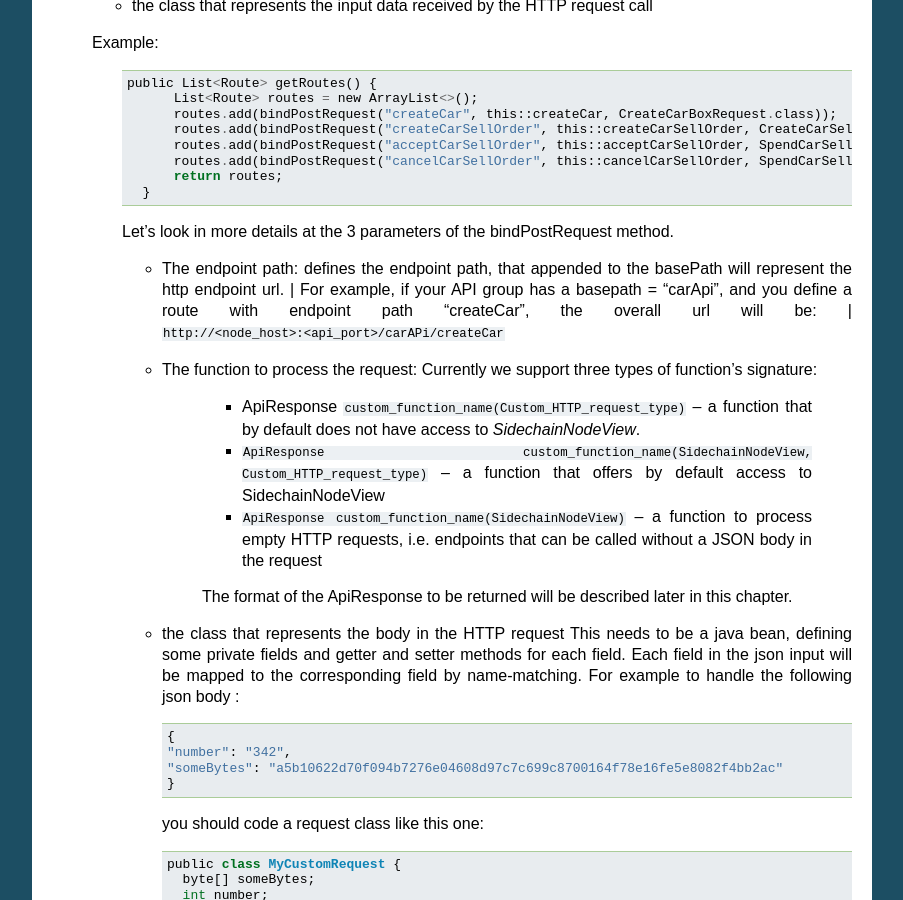
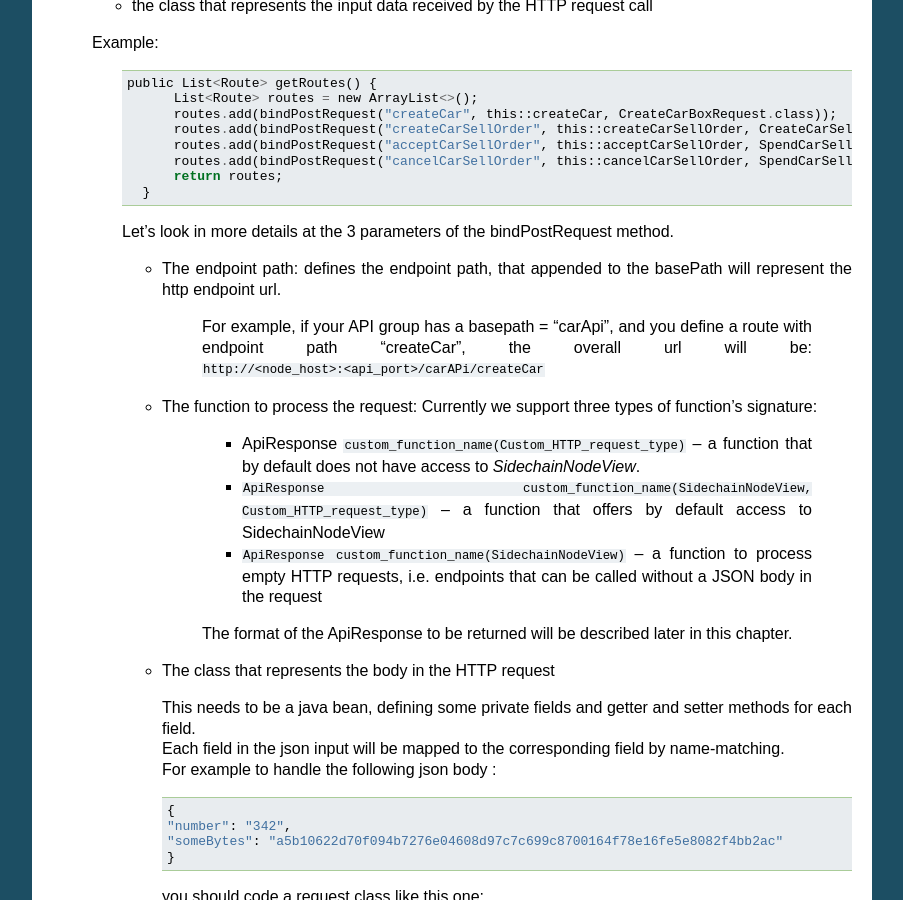
Before and after one commit to HorizenOfficial/developer-horizen-global, a Sphinx documentation site: the page built from docs/introduction/Sidechain-SDK-extension.rst, in a window 1280 px wide and 900 px high, scrolled down 5021 px. Shown: the whole window, without its empty margins (198-1101 px from the left). Built offline with Sphinx 7.4.7, drawn with Linux system fonts in a browser that asks for light colours.

Commit message:
more formatting changes for new lines

```diff
--- a/docs/introduction/Sidechain-SDK-extension.rst
+++ b/docs/introduction/Sidechain-SDK-extension.rst
@@ -246,8 +246,7 @@ To add custom API you have to create a class which extends the com.horizen.api.h
 
     - The endpoint path:
       defines the endpoint path, that appended to the basePath will represent the http endpoint url.
-      | For example, if your API group has a basepath = "carApi", and you define a route with endpoint path "createCar", the overall url will be:
-      | ``http://<node_host>:<api_port>/carAPi/createCar``
+       | For example, if your API group has a basepath = "carApi", and you define a route with endpoint path "createCar", the overall url will be: ``http://<node_host>:<api_port>/carAPi/createCar``
 
     - The function to process the request:
       Currently we support three types of function’s signature:
@@ -260,10 +259,11 @@ To add custom API you have to create a class which extends the com.horizen.api.h
 
         The format of the ApiResponse to be returned will be described later in this chapter.
 
-    - the class that represents the body in the HTTP request
-      This needs to be a java bean, defining some private fields and  getter and setter methods for each field.
-      Each field in the json input will be mapped to the corresponding field by name-matching.
-      For example to handle the  following json body :
+    - The class that represents the body in the HTTP request
+
+      | This needs to be a java bean, defining some private fields and  getter and setter methods for each field.
+      | Each field in the json input will be mapped to the corresponding field by name-matching.
+      | For example to handle the  following json body :
       ::
 
         {
```
